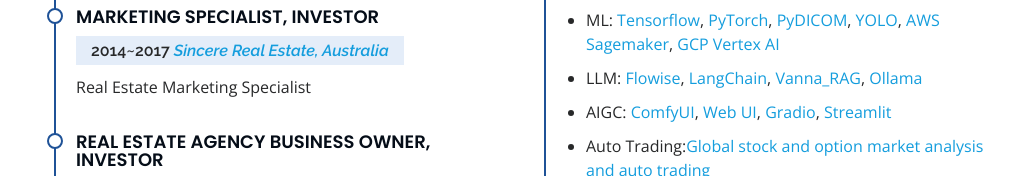
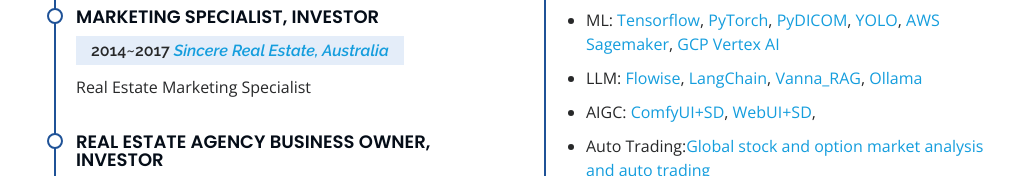
Before and after one commit to jason660519/jason_resume, a plain HTML site: page index.html in a window 1280 px wide. Shown: the part 3441-3617 px from the top of the page, without its empty margins (258-1280 px from the left). Drawn offline with nearby package versions, Linux system fonts and the light colour scheme.

```diff
--- a/index.html
+++ b/index.html
@@ -439,10 +439,9 @@
                     target="_blank">Vanna_RAG</a>, <a href="https://github.com/ollama/ollama" target="_blank">Ollama</a>
                 </li>
                 <li>AIGC:
-                  <a href="https://github.com/comfyanonymous/ComfyUI" target="_blank">ComfyUI</a>,
-                  <a href="https://github.com/AUTOMATIC1111/stable-diffusion-webuiSD" target="_blank">Web UI</a>,
-                  <a href="https://gradio.app/" target="_blank">Gradio</a>,
-                  <a href="https://streamlit.io/" target="_blank">Streamlit</a>
+                  <a href="https://github.com/comfyanonymous/ComfyUI" target="_blank">ComfyUI+SD</a>,
+                  <a href="https://github.com/AUTOMATIC1111/stable-diffusion-webuiSD" target="_blank">WebUI+SD</a>,
+
                 </li>
                 <li>Auto Trading:<a href="https://www.udemy.com/certificate/UC-e0adf95d-3306-4d4b-af03-8a4aab91603b/"
                     target="_blank">Global stock and option market analysis and auto trading</a>
```
